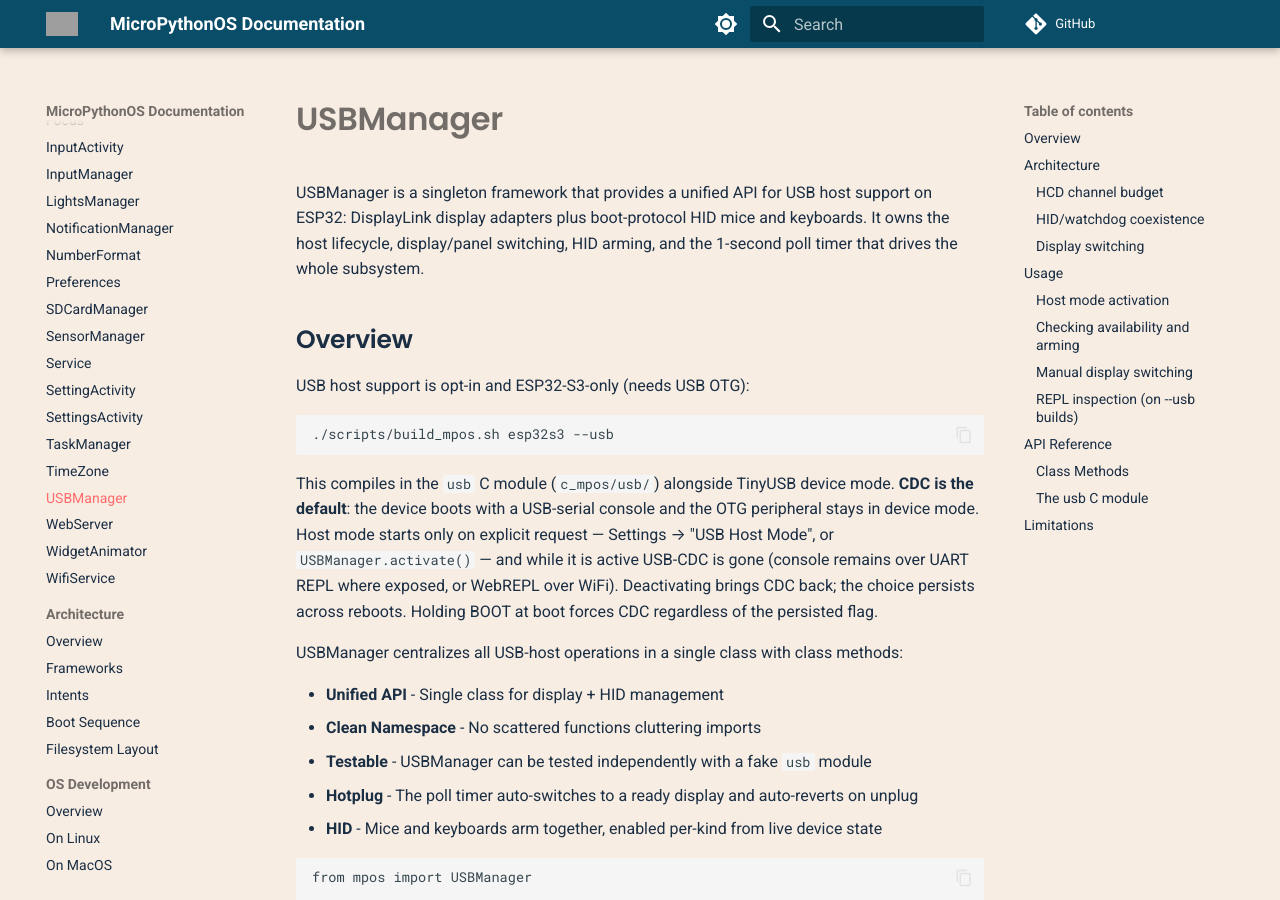
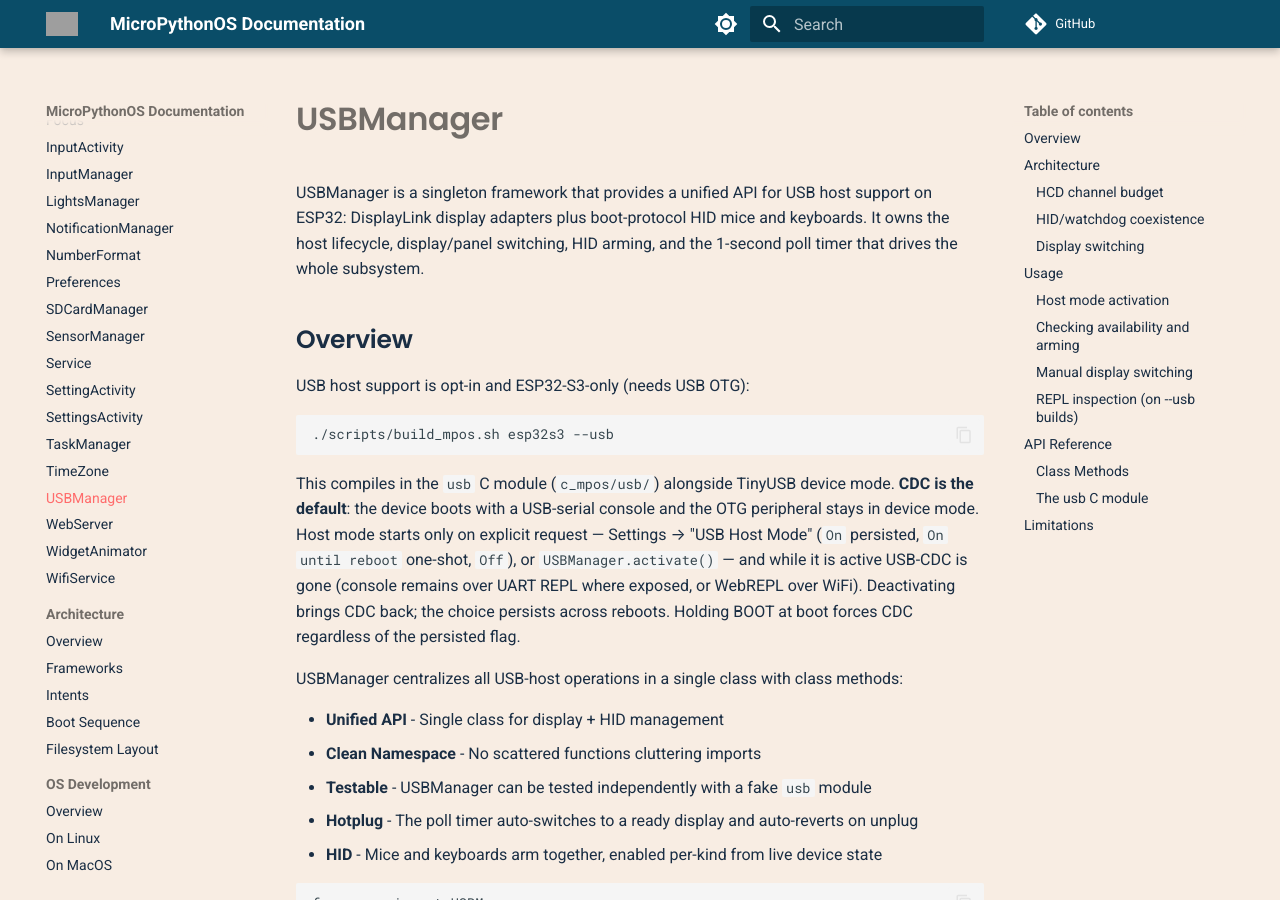
Before and after one commit to MicroPythonOS/docs, an MkDocs documentation site: the page built from docs/frameworks/usb-manager.md, in a window 1280 px wide and 900 px high. Built offline with MkDocs 1.6.1 and Material for MkDocs 9.7.7, drawn with Linux system fonts in a browser that asks for light colours; comment, search, counter and statistics services are not loaded; grey boxes are pictures that could not be loaded.

Commit message:
usb: document On-until-reboot Settings option

````diff
--- a/docs/frameworks/usb-manager.md
+++ b/docs/frameworks/usb-manager.md
@@ -10,7 +10,7 @@
 ./scripts/build_mpos.sh esp32s3 --usb
 ```
 
-This compiles in the `usb` C module (`c_mpos/usb/`) alongside TinyUSB device mode. **CDC is the default**: the device boots with a USB-serial console and the OTG peripheral stays in device mode. Host mode starts only on explicit request — Settings → "USB Host Mode", or `USBManager.activate()` — and while it is active USB-CDC is gone (console remains over UART REPL where exposed, or WebREPL over WiFi). Deactivating brings CDC back; the choice persists across reboots. Holding BOOT at boot forces CDC regardless of the persisted flag.
+This compiles in the `usb` C module (`c_mpos/usb/`) alongside TinyUSB device mode. **CDC is the default**: the device boots with a USB-serial console and the OTG peripheral stays in device mode. Host mode starts only on explicit request — Settings → "USB Host Mode" (`On` persisted, `On until reboot` one-shot, `Off`), or `USBManager.activate()` — and while it is active USB-CDC is gone (console remains over UART REPL where exposed, or WebREPL over WiFi). Deactivating brings CDC back; the choice persists across reboots. Holding BOOT at boot forces CDC regardless of the persisted flag.
 
 USBManager centralizes all USB-host operations in a single class with class methods:
 
````
